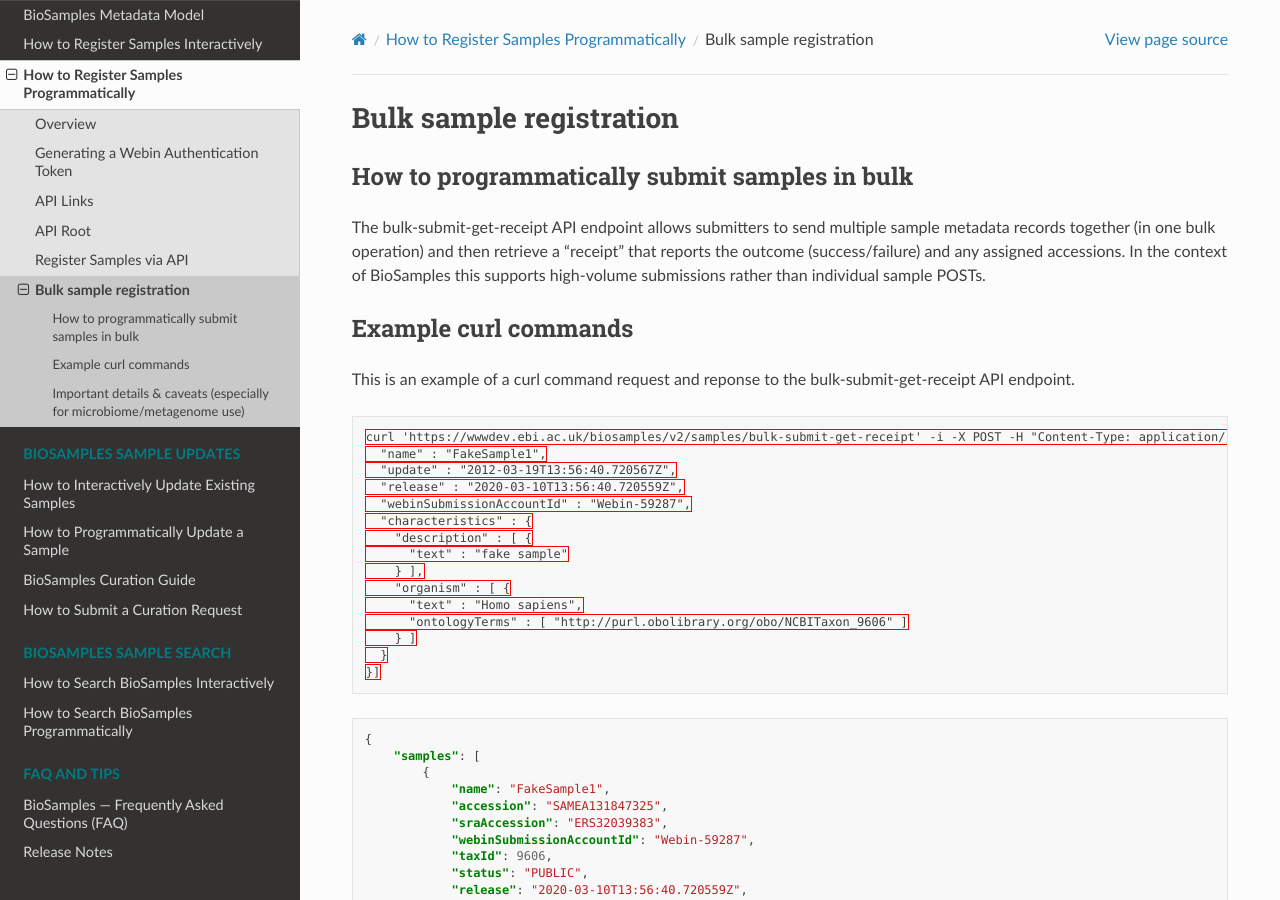
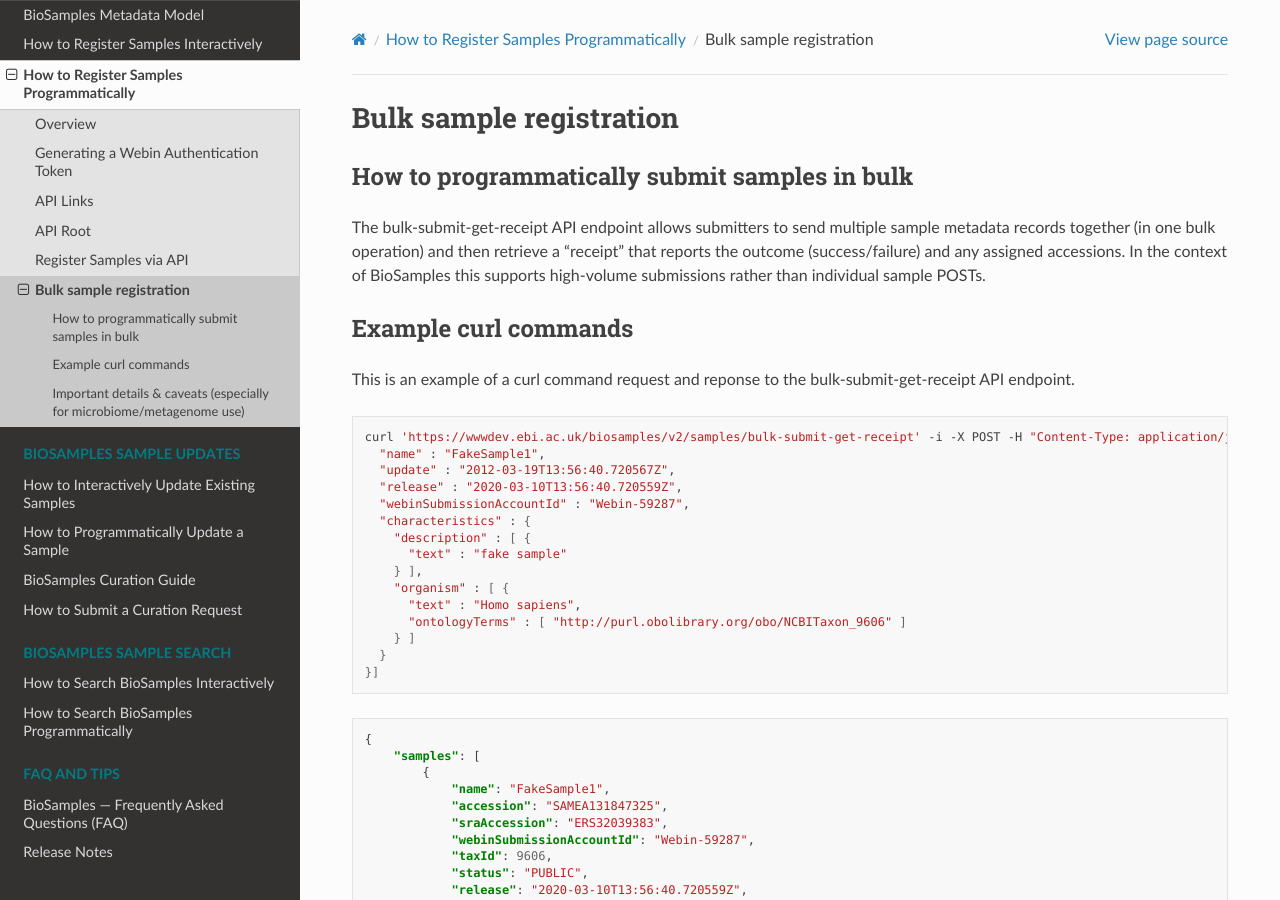
Before and after one commit to EBIBioSamples/read_docs, a Sphinx documentation site: the page built from docs/submit/programmatically/bulk-submit.rst, in a window 1280 px wide and 900 px high. Built offline with Sphinx 7.4.7 and the Read the Docs theme 3.1.0, drawn with Linux system fonts in a browser that asks for light colours.

Commit message:
edit bulk-submit.rst

```diff
--- a/docs/submit/programmatically/bulk-submit.rst
+++ b/docs/submit/programmatically/bulk-submit.rst
@@ -13,7 +13,7 @@ Example curl commands
 ---------------------
 This is an example of a curl command request and reponse to the bulk-submit-get-receipt API endpoint.
 
-.. code-block:: http
+.. code-block:: bash
 
     curl 'https://wwwdev.ebi.ac.uk/biosamples/v2/samples/bulk-submit-get-receipt' -i -X POST -H "Content-Type: application/json;charset=UTF-8" -H "Accept: application/hal+json" -H "Authorization: Bearer $TOKEN" -d '[{
       "name" : "FakeSample1",
```
